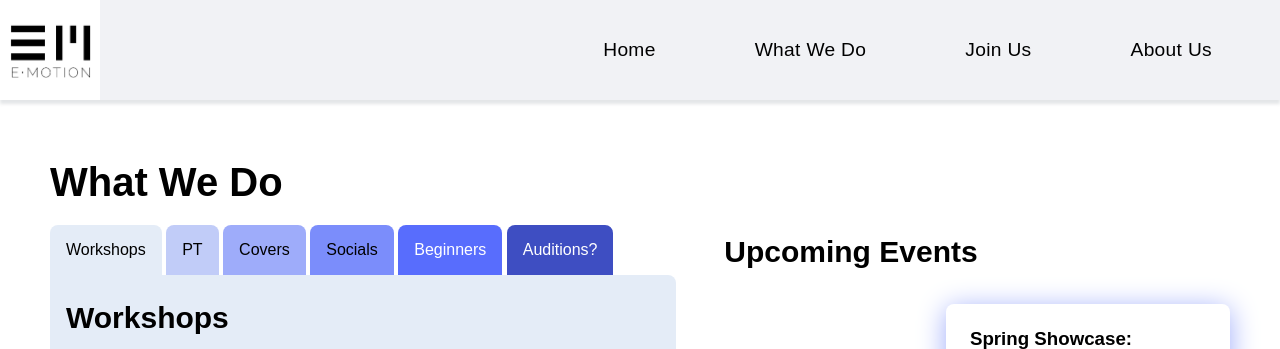
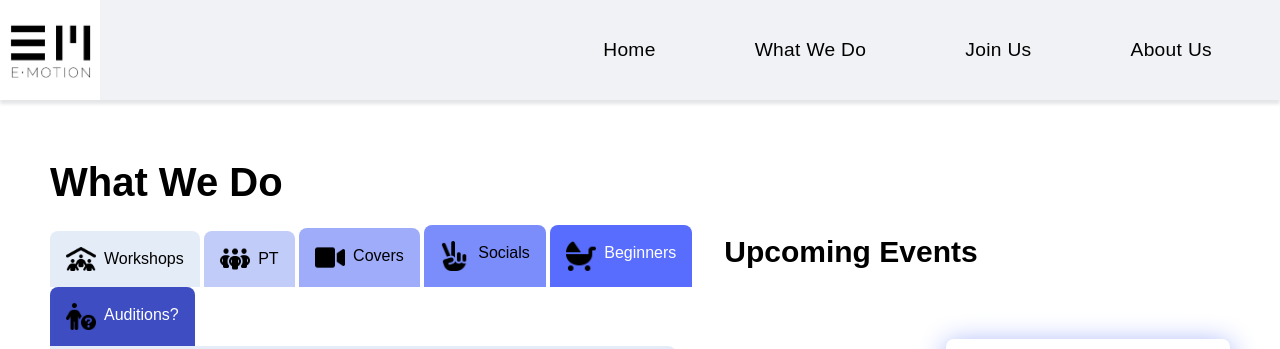
Before and after one commit to zaedaamrin/e-motion-cornell, a PHP site: page /what-we-do.html in a window 1280 px wide. Shown: the top 349 px of the page. Run offline with PHP 8.4, Linux system fonts and the light colour scheme.

Commit message:
Tab icons added, trying to make them not wrap

```diff
--- a/styles/site.css
+++ b/styles/site.css
@@ -473,13 +473,14 @@ ol li {
     background-color: #e4ecf7;
     cursor: pointer;
     display: flex;
+    flex-direction: row;
   }
-
+/*
   .tab-button > ul > li >a {
     display: flex;
     flex-grow: 1;
     flex-wrap: nowrap;
-  }
+  } */
 
   .tab-button:hover {
     text-decoration: underline;
@@ -534,6 +535,12 @@ ol li {
     width: 100%;
     max-width: 600px;
     border-radius: 0.5em;
+  }
+
+  .tab-icon {
+    width: 100%;
+    max-width: 30px;
+    margin-right: 0.5em;
   }
 
 @media screen and (min-width: 300px) {
--- a/what-we-do.html
+++ b/what-we-do.html
@@ -30,14 +30,63 @@
 
     <div class="tabs-list">
       <ul>
-        <li> <a class="tab-button black-font" id="workshops-button">Workshops</a></li>
-        <li> <a class="tab-button black-font" id="pt-button">PT</a></li>
-        <li> <a class="tab-button black-font" id="fast-covers-button">Covers</a></li>
-        <li> <a class="tab-button black-font" id="socials-button">Socials</a></li>
-        <li> <a class="tab-button" id="beginner-button">Beginners</a></li>
-        <li> <a class="tab-button" id="auditions-button">Auditions?</a></li>
+
+        <li>
+          <a class="tab-button black-font" id="workshops-button">
+            <!--! Font Awesome Pro 6.1.1 by @fontawesome - https://fontawesome.com License - https://fontawesome.com/license (Commercial License) Copyright 2022 Fonticons, Inc. -->
+            <img src="images/tabs/workshops-icon.png" alt=" " class="tab-icon">
+            <p> Workshops </p>
+          </a>
+        </li>
+
+
+        <li>
+          <a class="tab-button black-font" id="pt-button">
+            <!--! Font Awesome Pro 6.1.1 by @fontawesome - https://fontawesome.com License - https://fontawesome.com/license (Commercial License) Copyright 2022 Fonticons, Inc. -->
+            <img src="images/tabs/pt-icon.png" alt=" " class="tab-icon">
+            <p> PT </p>
+          </a>
+        </li>
+
+
+        <li>
+          <a class="tab-button black-font" id="fast-covers-button">
+            <!--! Font Awesome Pro 6.1.1 by @fontawesome - https://fontawesome.com License - https://fontawesome.com/license (Commercial License) Copyright 2022 Fonticons, Inc. -->
+            <img src="images/tabs/covers-icon.png" alt=" " class="tab-icon">
+            <p>Covers</p>
+          </a>
+        </li>
+
+
+        <li>
+          <a class="tab-button black-font" id="socials-button">
+            <!--! Font Awesome Pro 6.1.1 by @fontawesome - https://fontawesome.com License - https://fontawesome.com/license (Commercial License) Copyright 2022 Fonticons, Inc. -->
+            <img src="images/tabs/socials-icon.png" alt=" " class="tab-icon">
+            <p>Socials</p>
+          </a>
+        </li>
+
+
+        <li>
+          <a class="tab-button" id="beginner-button">
+            <!--! Font Awesome Pro 6.1.1 by @fontawesome - https://fontawesome.com License - https://fontawesome.com/license (Commercial License) Copyright 2022 Fonticons, Inc. -->
+            <img src="images/tabs/beginner-icon.png" alt=" " class="tab-icon">
+            <p>Beginners</p>
+          </a>
+        </li>
+
+
+        <li>
+          <a class="tab-button" id="auditions-button">
+            <!--! Font Awesome Pro 6.1.1 by @fontawesome - https://fontawesome.com License - https://fontawesome.com/license (Commercial License) Copyright 2022 Fonticons, Inc. -->
+            <img src="images/tabs/auditions-icon.png" alt=" " class="tab-icon">
+            <p>Auditions?</p>
+          </a>
+        </li>
+
       </ul>
     </div> <!-- end of tab list -->
+
 
       <div class="tab-content" id="workshops-content">
         <h2>Workshops </h2>
```
Also changed, not shown: images/tabs/auditions-icon.png (added), images/tabs/beginner-icon.png (added), images/tabs/covers-icon.png (added), images/tabs/pt-icon.png (added), images/tabs/socials-icon.png (added), images/tabs/workshops-icon.png (added).
